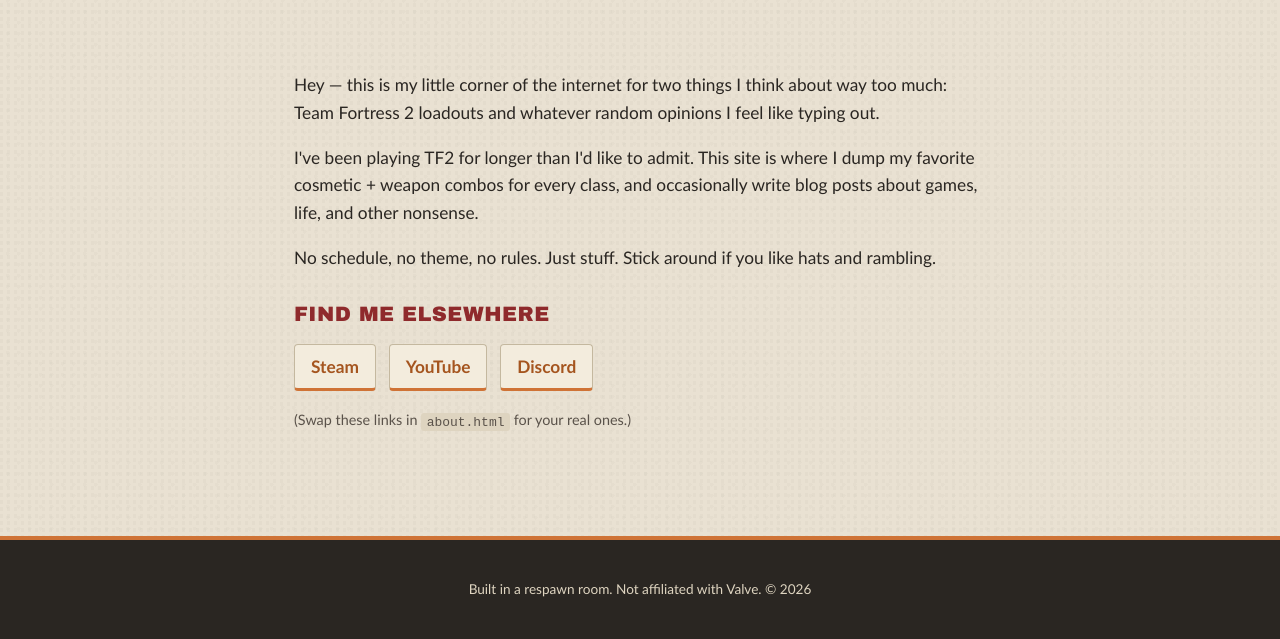
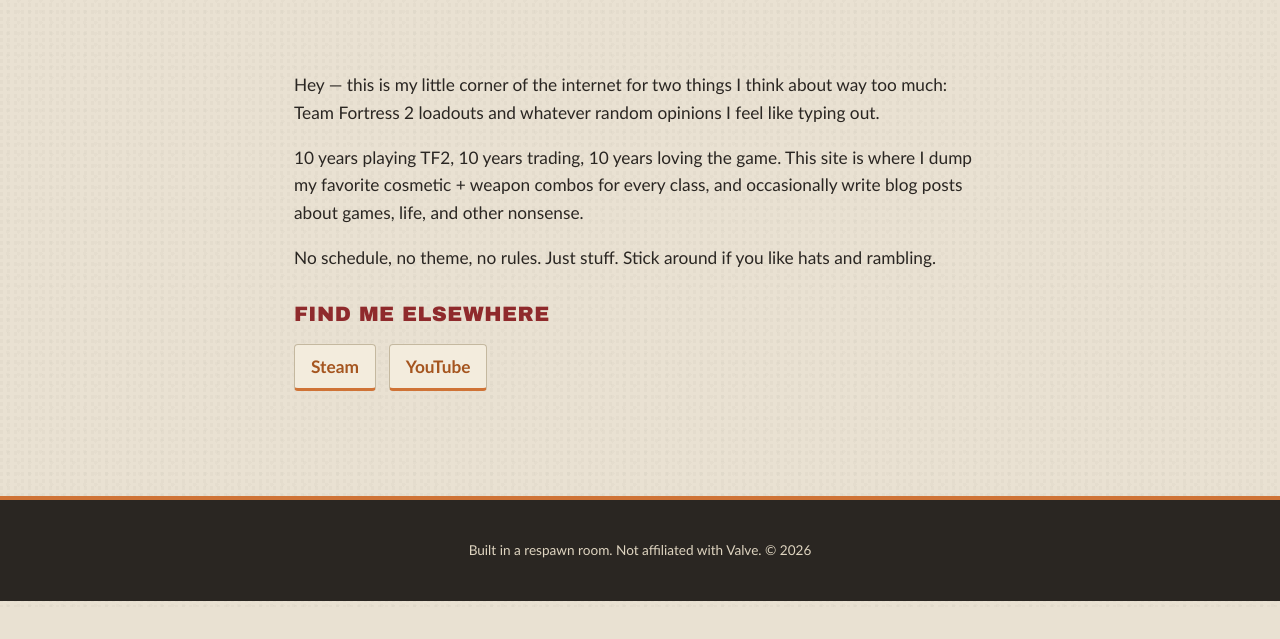
Before and after one commit to AshGasparyanCS/tf2-mainframe, a plain HTML site: page about.html in a window 1280 px wide. Shown: the part 193-832 px from the top of the page. After the commit the page ends 800 px from the top, so only its background shows below. Drawn offline with Linux system fonts and the light colour scheme.

Commit message:
Personalize About page with real bio and social links

```diff
--- a/about.html
+++ b/about.html
@@ -45,9 +45,10 @@
         opinions I feel like typing out.
       </p>
       <p>
-        I've been playing TF2 for longer than I'd like to admit. This site is
-        where I dump my favorite cosmetic + weapon combos for every class, and
-        occasionally write blog posts about games, life, and other nonsense.
+        10 years playing TF2, 10 years trading, 10 years loving the game. This
+        site is where I dump my favorite cosmetic + weapon combos for every
+        class, and occasionally write blog posts about games, life, and other
+        nonsense.
       </p>
       <p>
         No schedule, no theme, no rules. Just stuff. Stick around if you like
@@ -55,11 +56,9 @@
       </p>
       <h2 class="about-sub">Find me elsewhere</h2>
       <ul class="link-list">
-        <li><a href="#">Steam</a></li>
-        <li><a href="#">YouTube</a></li>
-        <li><a href="#">Discord</a></li>
+        <li><a href="https://steamcommunity.com/id/Wenlost/" target="_blank" rel="noopener noreferrer">Steam</a></li>
+        <li><a href="https://www.youtube.com/@Wenlost/featured" target="_blank" rel="noopener noreferrer">YouTube</a></li>
       </ul>
-      <p class="muted">(Swap these links in <code>about.html</code> for your real ones.)</p>
     </section>
   </main>
 
```
